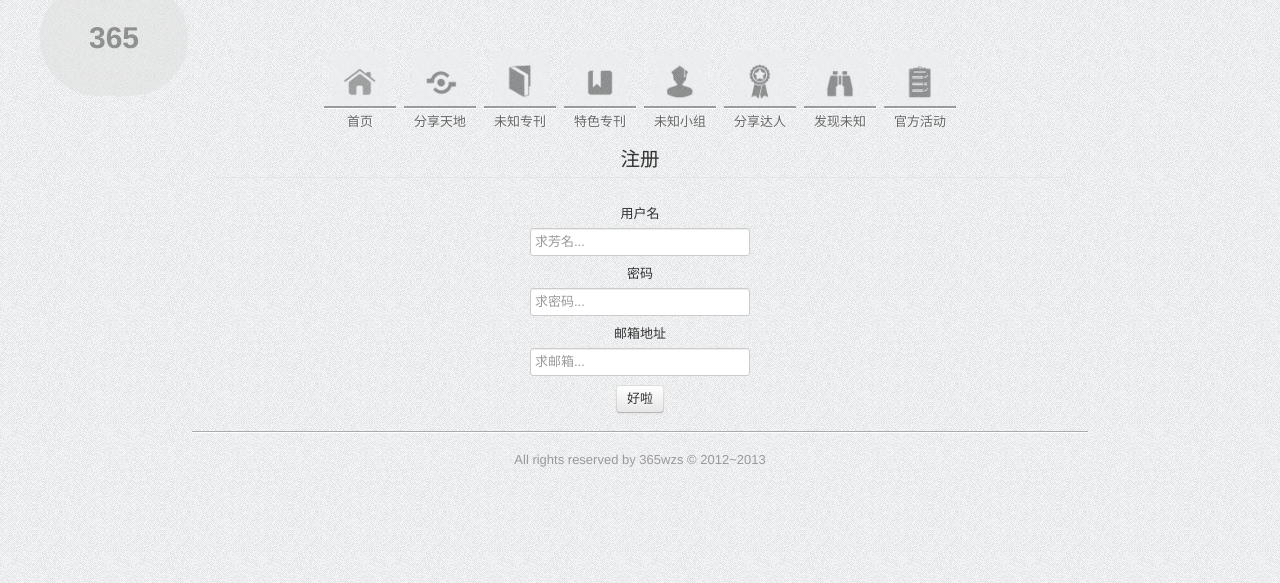
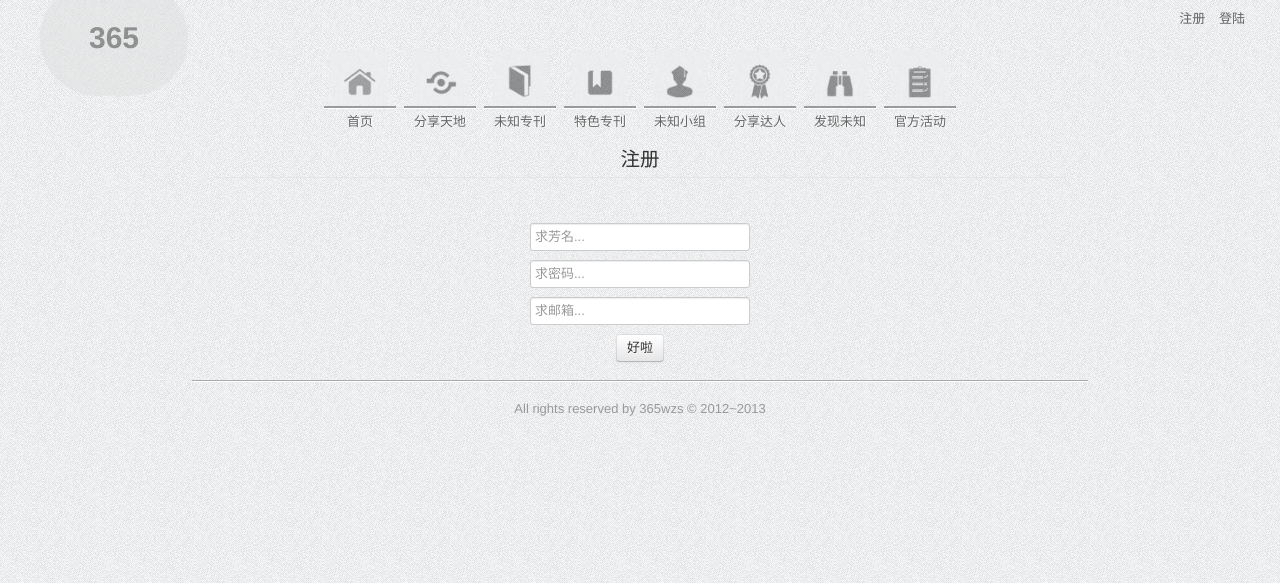
Before and after one commit to 365weizhi/365wzs, a CakePHP app: template app/View/Users/register.ctp in a window 1280 px wide. Shown: the top 583 px of the page. Run offline with PHP 8.4 and a stand-in for CakePHP, Linux system fonts and the light colour scheme; the template is opened without the code that fills it, so the values that code supplies are empty; style sheets or scripts are compiled from the project's sources; some libraries are stand-ins or nearby versions.

Commit message:
add: user panel in index.

```diff
--- a/app/View/Helper/SiteHelper.php
+++ b/app/View/Helper/SiteHelper.php
@@ -12,7 +12,7 @@ class SiteHelper extends AppHelper{
 		if($this->isLogin())
 			return $this->Session->read("username");
 		else
-			return "guest";
+			return '';
 	}
 
 	public function user_id(){
--- a/app/View/Layouts/default.ctp
+++ b/app/View/Layouts/default.ctp
@@ -58,6 +58,15 @@ $cakeDescription = __d('cake_dev', 'CakePHP: the rapid development php framework
     <div id="header">
         <div id="logo">
             <h1>365</h1>
+        </div>
+        <div id="user-panel">
+            <?php if($this->Site->username() == '') { ?>
+                <a href="<?php echo $this->webroot.'users/register'; ?>">注册</a>
+                <a href="<?php echo $this->webroot.'users/login'; ?>">登陆</a>
+            <?php } else { ?>
+                <a href="<?php echo $this->webroot.'users/view/'.$this->Site->user_id(); ?>"><?php echo $this->Site->username(); ?></a>
+                <a href="<?php echo $this->webroot.'users/logout'; ?>">注销</a>
+            <?php } ?>
         </div>
         <div id="navigator">
             <div class="item <?php if($this->request->params['controller'] == 'main') echo 'active'; ?>">
--- a/app/View/Users/login.ctp
+++ b/app/View/Users/login.ctp
@@ -2,10 +2,9 @@
   <fieldset>
     <legend>登陆</legend>
 
-    <label>用户名</label>
+    <br />
     <input type="text" name="username" placeholder="求芳名...">
-
-    <label>密码</label>
+    <br />
     <input type="password" name="password" placeholder="求密码...">
 
     <br />
--- a/app/View/Users/register.ctp
+++ b/app/View/Users/register.ctp
@@ -2,13 +2,11 @@
   <fieldset>
     <legend>注册</legend>
 
-    <label>用户名</label>
+    <br />
     <input type="text" name="username" placeholder="求芳名...">
-
-    <label>密码</label>
+    <br />
     <input type="password" name="password" placeholder="求密码...">
-
-    <label>邮箱地址</label>
+    <br />
     <input type="email" name="email" placeholder="求邮箱...">
 
     <div>
--- a/app/webroot/css/365wzs.css
+++ b/app/webroot/css/365wzs.css
@@ -31,6 +31,19 @@ a:hover {
   text-align: center;
   vertical-align: middle;
   padding: 40px 10px;
+}
+#header #user-panel {
+  position: fixed;
+  top: 0;
+  right: 0;
+  margin: 10px 30px;
+}
+#header #user-panel a {
+  padding: 5px;
+  color: #666;
+}
+#header #user-panel a:hover {
+  color: #39f;
 }
 #header #navigator {
   width: 50%;
--- a/app/webroot/stylus/365wzs.styl
+++ b/app/webroot/stylus/365wzs.styl
@@ -30,6 +30,17 @@ a:hover
     text-align center
     vertical-align middle
     padding 40px 10px
+
+  #user-panel
+    position fixed
+    top 0
+    right 0
+    margin 10px 30px
+    a
+      padding 5px
+      color #666
+      &:hover
+        color #39f
 
   #navigator
     size 50% auto
```
Also changed, not shown: app/Controller/AjaxController.php (+5 -3 lines).
